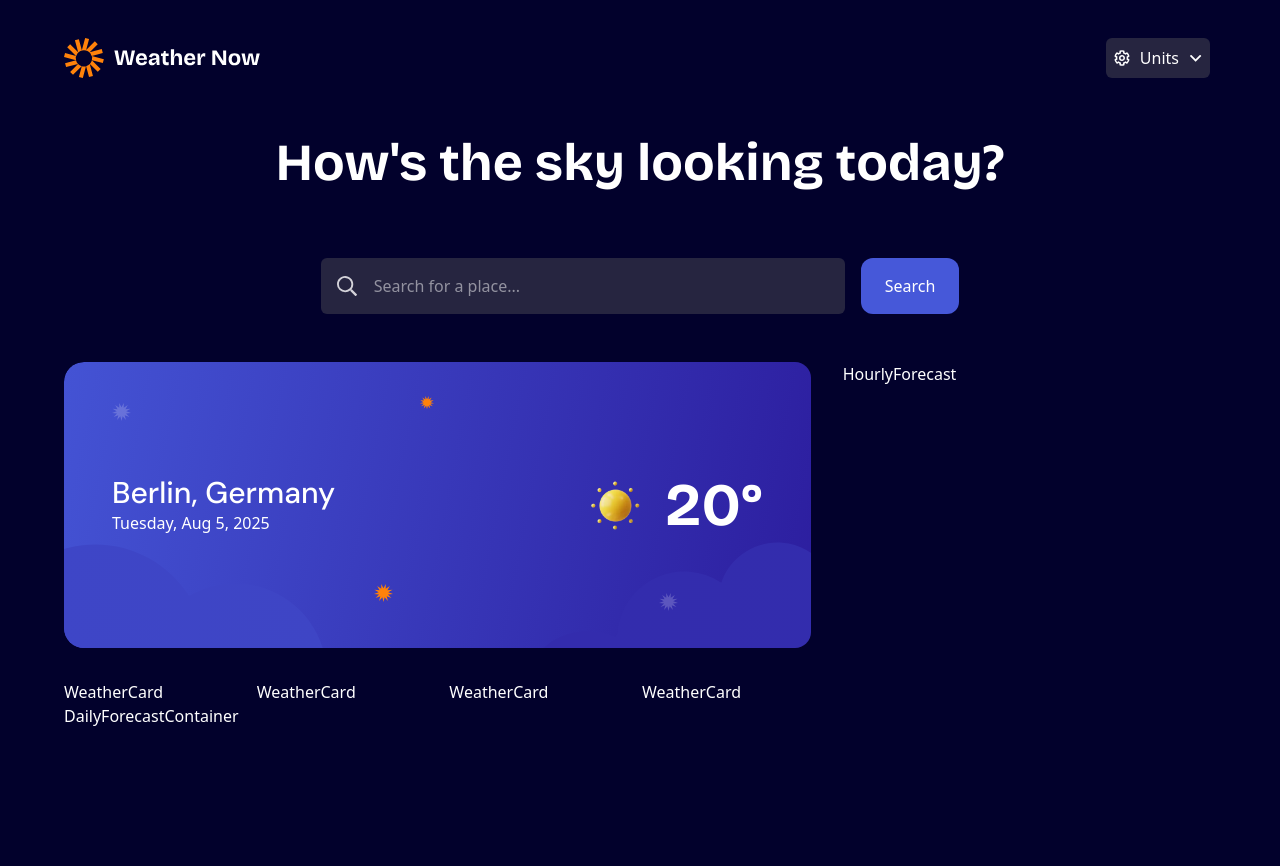
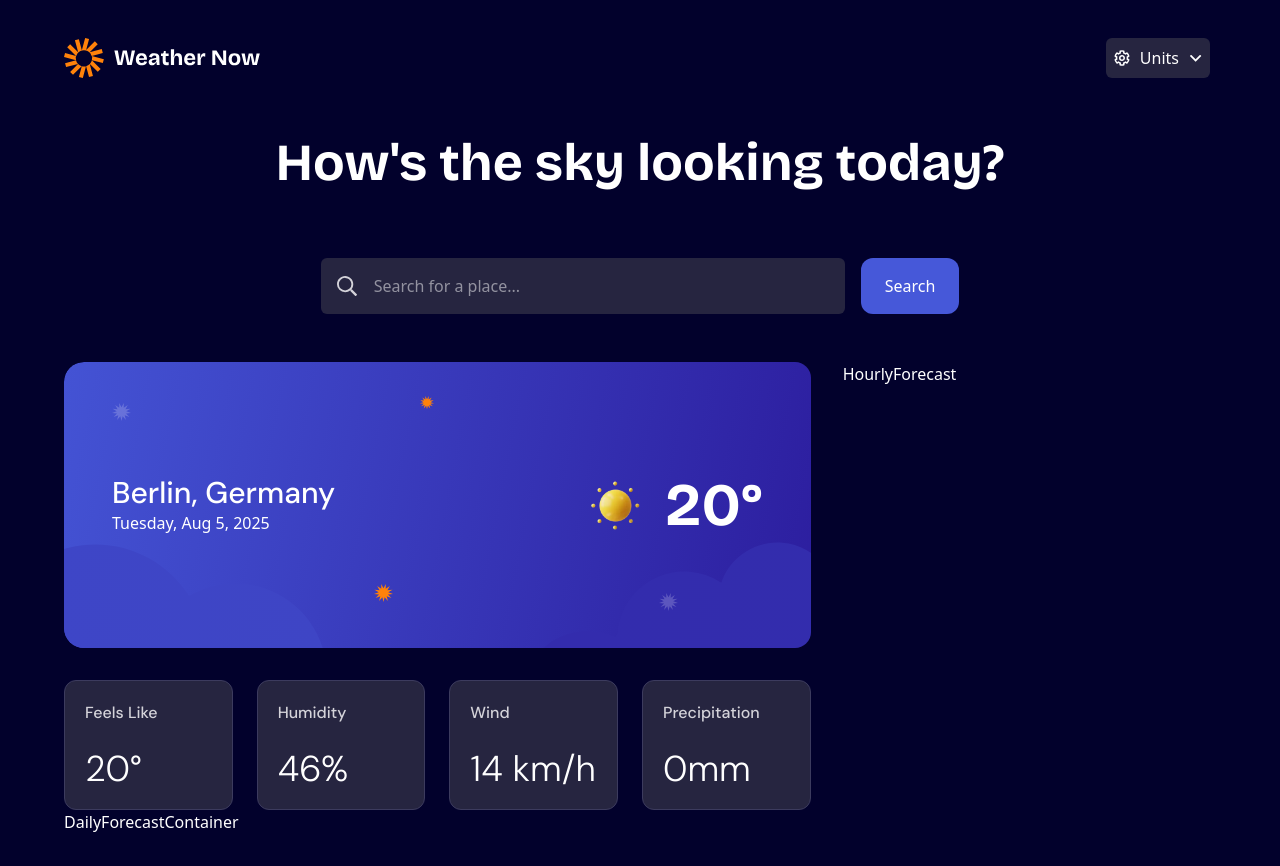
Before and after one commit to Mohammed-Lashein/frontend-mentor-hackathon, a React (Vite) app: page / in a window 1280 px wide. Before the commit the page ends 800 px from the top, so only its background shows below. Built offline with nearby package versions, Linux system fonts and the light colour scheme.

Commit message:
feat(WeatherCard): finish the component's markup and pass the props it expects to it in WeatherCards component

```diff
--- a/src/components/WeatherCard.tsx
+++ b/src/components/WeatherCard.tsx
@@ -1,6 +1,13 @@
-function WeatherCard() {
-  return (
-    <div>WeatherCard</div>
-  )
+type WeatherCardProps = {
+	label: string
+	value: string
+}
+function WeatherCard({ label, value }: WeatherCardProps) {
+	return (
+		<div className='font-dm-sans border border-neutral-600 bg-neutral-800 rounded-[var(--radius-12)] flex flex-col gap-300 p-250 grow'>
+			<p className='text-neutral-200'>{label}</p>
+			<p className='text-white text-4xl font-light font-dm-sans'>{value}</p>
+		</div>
+	)
 }
 export default WeatherCard
--- a/src/components/WeatherCards.tsx
+++ b/src/components/WeatherCards.tsx
@@ -21,8 +21,12 @@ function WeatherCards() {
 	]
 	return (
 		<div className='grid grid-cols-4 pt-400 gap-300'>
-			{dataForCards.map(({ label }) => (
-				<WeatherCard key={label} />
+			{dataForCards.map(({ label, value }) => (
+				<WeatherCard
+					label={label}
+					value={value}
+					key={label}
+				/>
 			))}
 		</div>
 	)
```
